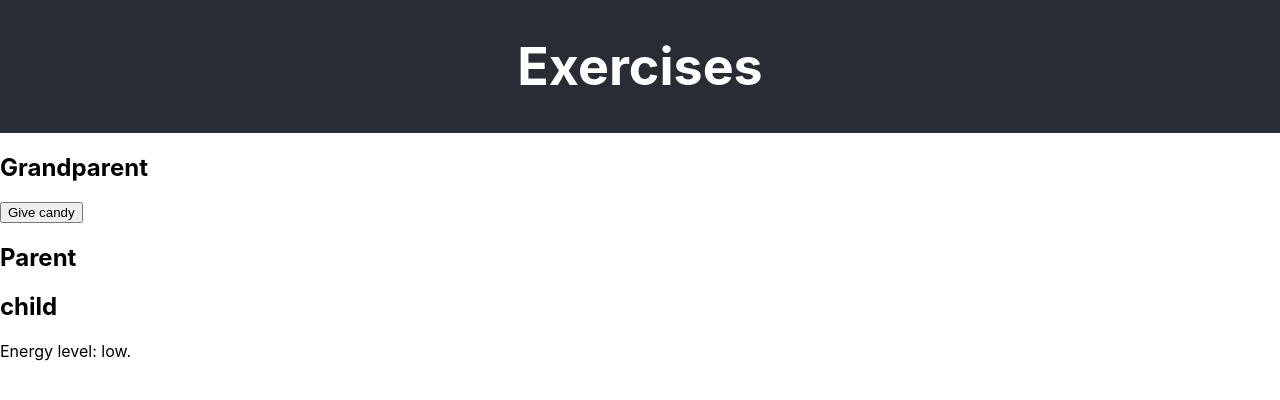
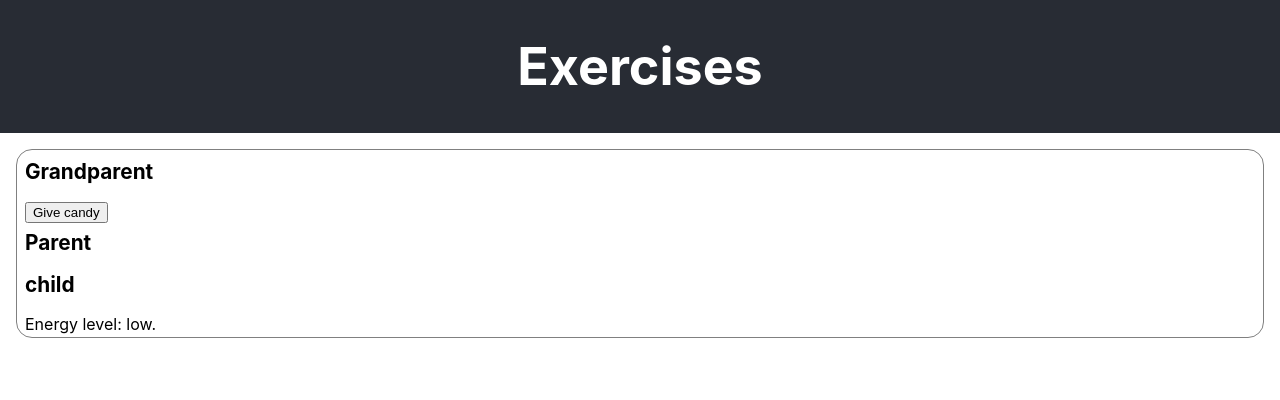
Before and after one commit to FE19-iths/exercises, a React (Create React App) app: page / in a window 1280 px wide. Shown: the top 400 px of the page. Built offline with nearby package versions, Linux system fonts and the light colour scheme.

Commit message:
Borders around exercises

```diff
--- a/src/App.css
+++ b/src/App.css
@@ -11,3 +11,14 @@
 .App-link {
     color: #61dafb;
 }
+
+.App section h2 {
+    margin-top: 0.3em;
+    font-size: 1.3em;
+}
+.App section {
+    border: 1px solid gray;
+    border-radius: 1em;
+    margin: 1em;
+    padding: 0.2em 0.5em;
+}
--- a/src/App.js
+++ b/src/App.js
@@ -9,7 +9,7 @@ function App() {
             <h1>Exercises</h1>
         </header>
         <main>
-            <Grandparent />
+            <section> <Grandparent /> </section>
         </main>
         </div>
     );
```
